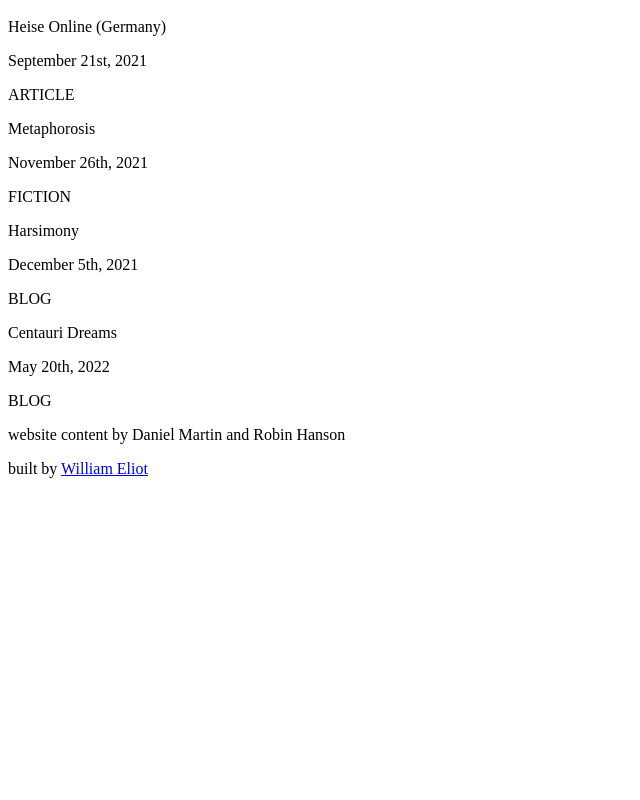
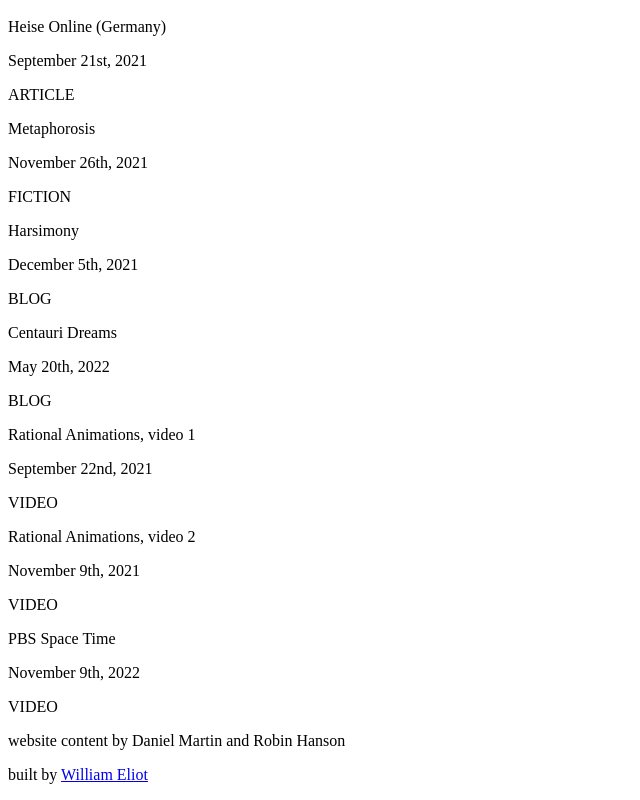
Before and after one commit to 65536william/grabby-aliens, a Next.js app: page /coverage in a window 1280 px wide. Shown: the part 1207-2007 px from the top of the page, without its empty margins (0-640 px from the left). Before the commit the page ends 1701 px from the top, so only its background shows below. Built offline with nearby package versions, Linux system fonts and the light colour scheme.

Commit message:
add latest videos

```diff
--- a/components/card.js
+++ b/components/card.js
@@ -15,6 +15,7 @@
     case "forum":
       return "text-purple-700 bg-purple-50";
     case "article":
+    case "video":
       return "text-pink-700 bg-pink-50";
     case "fiction":
       return "text-indigo-700 bg-indigo-50";
--- a/pages/coverage.js
+++ b/pages/coverage.js
@@ -93,6 +93,24 @@
     date: "May 20th, 2022",
     tags: ["blog"],
   },
+  {
+    text: "Rational Animations, video 1",
+    link: "https://www.youtube.com/watch?v=l3whaviTqqg/",
+    date: "September 22nd, 2021",
+    tags: ["video"],
+  },
+  {
+    text: "Rational Animations, video 2",
+    link: "https://www.youtube.com/watch?v=LceY7nhi6j4/",
+    date: "November 9th, 2021",
+    tags: ["video"],
+  },
+  {
+    text: "PBS Space Time",
+    link: "https://www.youtube.com/watch?v=uTrFAY3LUNw/",
+    date: "November 9th, 2022",
+    tags: ["video"],
+  },
 ];
 
 const CoveragePage = () => (
--- a/pages/presentations.js
+++ b/pages/presentations.js
@@ -45,6 +45,12 @@
     date: "August 20th, 2021",
     tags: ["interview"],
   },
+  {
+    text: "Alien Civilizations, UFOs, and the Future of Humanity – Lex Fridman Podcast",
+    link: "https://www.youtube.com/watch?v=KBZP4rLk6bk/",
+    date: "June 9th, 2022",
+    tags: ["video"],
+  },
 ];
 
 const PresentationsPage = () => (
```
Also changed, not shown: pages/index.js (+20 -11 lines).
